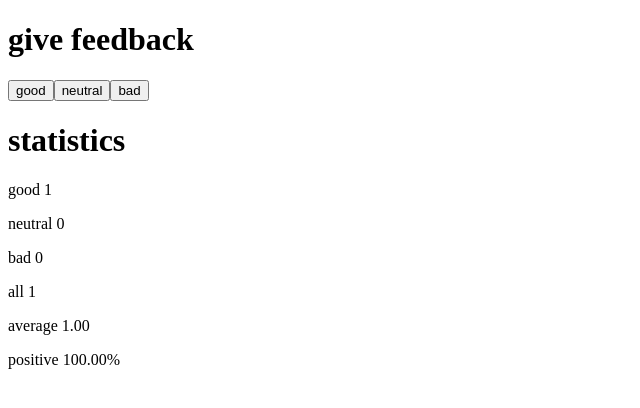
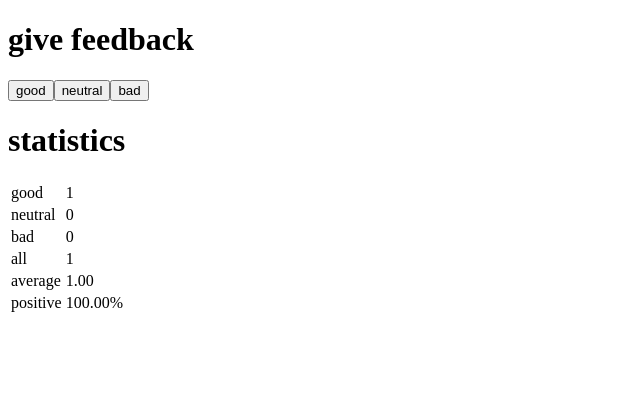
Before and after one commit to V-R-DeLosSantos/fullstackOpen, a React (Vite) app in the folder part1/unicafe/: page / in a window 1280 px wide. Both pictures are taken after a click on the button "good". Shown: the top 408 px of the page, without its empty margins (0-640 px from the left). Built offline with nearby package versions, Linux system fonts and the light colour scheme.

Commit message:
1.11*: unicafe, paso 6

```diff
--- a/part1/unicafe/src/App.jsx
+++ b/part1/unicafe/src/App.jsx
@@ -10,9 +10,10 @@
 
 const StatisticLine = ({ text, value }) => {
   return (
-    <p>
-      {text} {value}
-    </p>
+    <tr>
+      <td>{text}</td>
+      <td>{value}</td>
+    </tr>
   );
 };
 
@@ -22,14 +23,16 @@
     return <p>No feedback given</p>;
   }
   return (
-    <div>
+    <table>
+      <tbody>
         <StatisticLine text="good" value={props.good} />
         <StatisticLine text="neutral" value={props.neutral} />
         <StatisticLine text="bad" value={props.bad} />
         <StatisticLine text="all" value={props.total} />
         <StatisticLine text="average" value={props.average.toFixed(2)} />
         <StatisticLine text="positive" value={`${props.positive.toFixed(2)}%`} />
-    </div>
+      </tbody>
+    </table>
   );
 };
 
```
Lines whose indentation alone changed are shown as unchanged.
